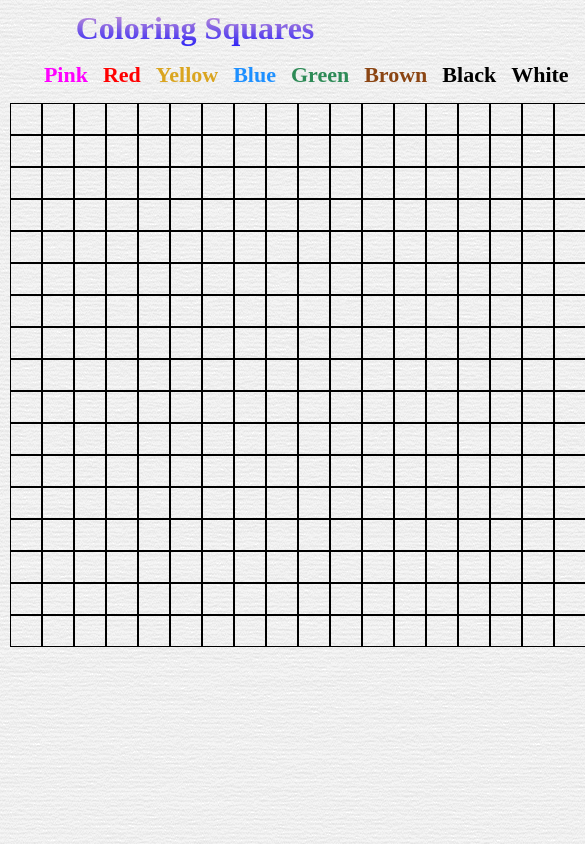
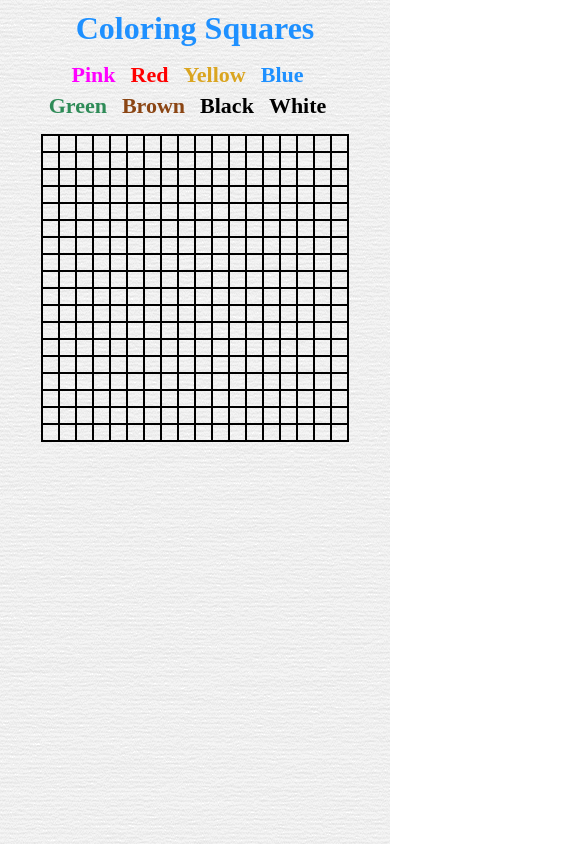
Before and after one commit to saramorais/Coloring-Squares, a React app: page / in a window 390 px wide. Shown: the top 844 px of the page, 585 px wide, since content can reach past the window. Built offline with nearby package versions, Linux system fonts and the light colour scheme; a web font is replaced by a local one.

Commit message:
Final Styles

```diff
--- a/scss/main.scss
+++ b/scss/main.scss
@@ -10,22 +10,13 @@ h1 {
   margin: 0;
   padding: 10px 0;
   text-align: center;
-  background: -webkit-linear-gradient(pink, blue);
-  -webkit-background-clip: text;
-  -webkit-text-fill-color: transparent;
+  color: #1E90FF;
 }
+
 p {
   margin: 0;
   padding: 0;
   text-align: center;
-}
-.container {
-  /*position: relative;
-  display: block;
-  width: 610px;
-  height: auto;
-  margin-left: auto;
-  margin-right: auto;*/
 }
 
 .white {
@@ -38,6 +29,7 @@ p {
   padding: 0;
   backgroun-color: white;
 }
+
 .pink, .red, .blue, .green, .brown, .black, .yellow {
   display: inline-block;
   width: 30px;
@@ -47,25 +39,32 @@ p {
   margin: 0;
   padding: 0;
 }
+
 .pink {
   background-color: magenta;
   color: pink;
 }
+
 .red {
   background-color: red;
 }
+
 .blue {
   background-color: #1E90FF;
 }
+
 .green {
   background-color: #2E8B57;
 }
+
 .brown {
   background-color: #8B4513;
 }
+
 .black {
   background-color: black;
 }
+
 .yellow {
   background-color: #DAA520;
 }
@@ -73,7 +72,7 @@ p {
 .colors {
   postion: relative;
   diplay: block;
-  width: 608px;
+  width: 100%;
   height: auto;
   cursor: pointer;
   font-weight: bold;
@@ -92,21 +91,27 @@ p {
 .select-pink {
   color: magenta;
 }
+
 .select-red {
   color: red;
 }
+
 .select-yellow {
   color: #DAA520;
 }
+
 .select-blue {
   color: #1E90FF;
 }
+
 .select-green {
   color: #2E8B57;
 }
+
 .select-brown {
   color: #8B4513;
 }
+
 .select-black {
   color: black;
 }
@@ -114,17 +119,51 @@ p {
 .outbox {
   position: relative;
   display: block;
-  width: 608px;
-  height: 608px;
+  width: 576px;
+  height: 576px;
   margin-top: 15px;
   margin-left: auto;
   margin-right: auto;
+  border: 1px solid black;
 }
 
 .inbox {
   position: relative;
 }
 
-@media screen and (max-width: 440px) {
+@media screen and (max-width: 600px) {
+  .colors {
+    width: 80%;
+  }
+  .white {
+    width: 19px;
+    height: 19px;
+  }
 
+  .pink, .red, .blue, .green, .brown, .black, .yellow {
+    width: 19px;
+    height: 19px;
+  }
+
+  .outbox {
+    width: 378px;
+    height: 378px;
+  }
 }
+
+@media screen and (max-width: 400px) {
+  .white {
+    width: 15px;
+    height: 15px;
+  }
+
+  .pink, .red, .blue, .green, .brown, .black, .yellow {
+    width: 15px;
+    height: 15px;
+  }
+
+  .outbox {
+    width: 306px;
+    height: 306px;
+  }
+}
--- a/src/components/outbox.js
+++ b/src/components/outbox.js
@@ -10,7 +10,7 @@ export default class Outbox extends Component {
 
   renderInboxes() {
     var boxes = [];
-    for(var i = 0; i < 323; i ++) {
+    for(var i = 0; i < 324; i ++) {
       boxes.push(<Inbox key={i} color={this.props.color} />)
     }
     return (
```
